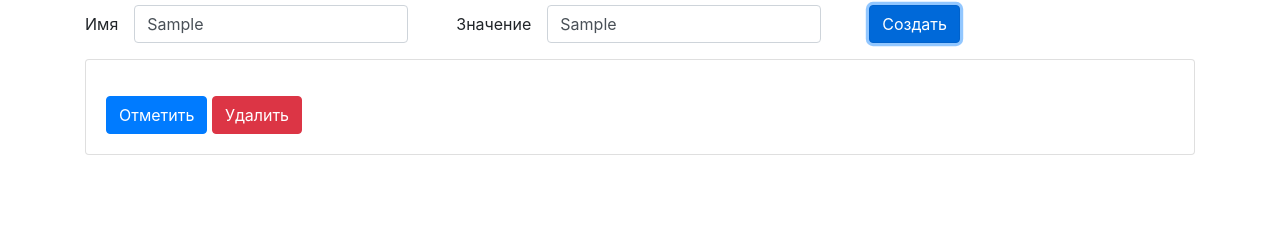
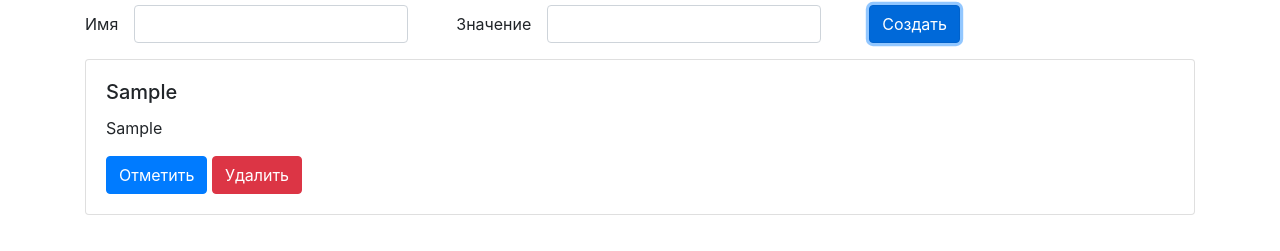
Before and after one commit to makarovas/restApiTest, a website with bundled scripts: page client/index.html in a window 1280 px wide. Both pictures are taken after typing "Sample", "Sample" into the empty fields and a click on the button "Создать". Shown: the part 67-318 px from the top of the page. Built offline with nearby package versions, Linux system fonts and the light colour scheme.

Commit message:
fix murkup

```diff
--- a/client/frontend.js
+++ b/client/frontend.js
@@ -8,15 +8,16 @@
         name: "",
         value: "",
       },
+      contacts: [],
     };
   },
   methods: {
     createContact() {
       const { ...contact } = this.form;
-      console.log(contact);
-    },
-    canCreate() {
-      console.log("canCreate");
+
+      this.contacts.push({ ...contact, id: Date.now() });
+
+      this.form.name = this.form.value = "";
     },
   },
 });
--- a/client/index.html
+++ b/client/index.html
@@ -34,15 +34,15 @@
             v-model="form.value"
           />
         </div>
-        <button class="btn btn-primary" type="submit" :disabled="!canCreate">
+        <button class="btn btn-primary" type="submit">
           Создать
         </button>
       </form>
 
-      <div class="card mb-3">
+      <div class="card mb-3" v-for="contact in contacts">
         <div class="card-body">
-          <h5 class="card-title"></h5>
-          <p class="card-text"></p>
+          <h5 class="card-title">{{contact.name}}</h5>
+          <p class="card-text">{{contact.value}}</p>
           <button class="btn btn-primary">
             Отметить
           </button>
```
